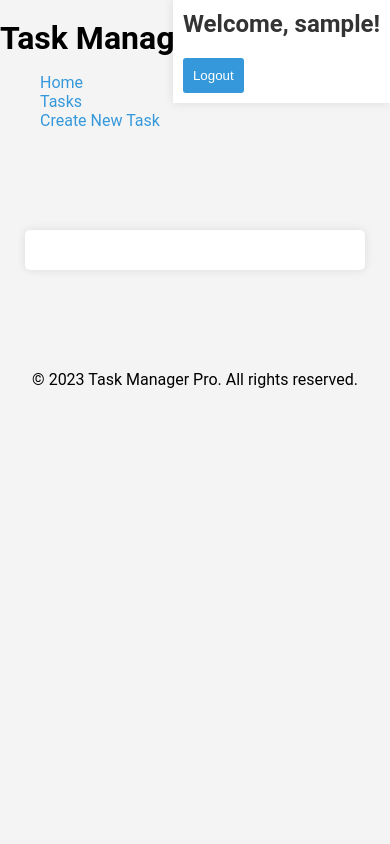
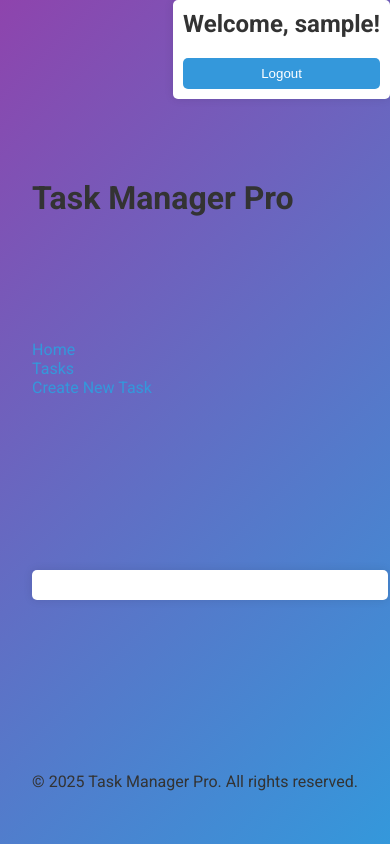
Before and after one commit to baldez300/Task-Management-Web-App, a Flask app: page / in a window 390 px wide. Run offline with Flask 3, Linux system fonts and the light colour scheme; the visitor is signed in with stand-in values (Sample User, id 1).

Commit message:
fix: Improve app layout and style

```diff
--- a/app/routes.py
+++ b/app/routes.py
@@ -75,8 +75,10 @@ def logout():
 
 
 @blueprint.route('/')
-@login_required
+#@login_required
 def index():
+    if not current_user.is_authenticated:
+        return redirect(url_for('app.login'))
     return render_template('index.html')
 
 
@@ -159,6 +161,7 @@ def delete_task(task_id):
         # Remove the task from the database
         db.session.delete(task)
         db.session.commit()
+        task.last_updated = datetime.utcnow()
 
         flash('Task deleted successfully!', 'success')
         return redirect(url_for('app.get_all_tasks'))
--- a/app/static/css/style.css
+++ b/app/static/css/style.css
@@ -1,3 +1,6 @@
+/* Import Google Font */
+@import url('https://fonts.googleapis.com/css2?family=Roboto:wght@400;500;700&display=swap');
+
 :root {
     --primary-color: #3498db;
     --hover-color: #2980b9;
@@ -5,87 +8,146 @@
     --background-color: #f4f4f4;
     --container-background-color: #fff;
     --font-family: 'Roboto', sans-serif;
+    --border-radius: 5px;
+    --box-shadow: 0 0 10px rgba(0, 0, 0, 0.1);
+    --gradient-bg: linear-gradient(135deg, #8e44ad, #3498db);
 }
 
 body, h1, h2, p, form {
     margin: 0;
     padding: 0;
+    font-family: var(--font-family);
 }
 
 body {
-    font-family: var(--font-family);
-    background-color: var(--background-color);
+    background: var(--gradient-bg);
+    color: var(--text-color);
+    display: grid;
+    justify-content: center;
+    align-items: center;
+    height: 100vh;
+    margin: 0px;
 }
 
 .container {
-    width: 18.75rem;
-    margin: 6.25rem auto;
+    max-width: 400px;
+    width: 100%;
+    margin: 20px;
     background-color: var(--container-background-color);
-    padding: 1.25rem;
-    border-radius: 0.3125rem;
-    box-shadow: 0 0 0.625rem rgba(0, 0, 0, 0.1);
+    padding: 30px;
+    border-radius: var(--border-radius);
+    box-shadow: var(--box-shadow);
+    animation: fadeIn 1s ease-in-out;
+    display: flex;
+    flex-direction: column;
+    align-items: center;
+}
+
+@keyframes fadeIn {
+    from {
+        opacity: 0;
+        transform: translateY(-20px);
+    }
+    to {
+        opacity: 1;
+        transform: translateY(0);
+    }
 }
 
 h2 {
     text-align: center;
     color: var(--text-color);
+    margin-bottom: 20px;
 }
 
 form {
-    margin-top: 1.25rem;
+    width: 100%;
+    margin-top: 20px;
+    display: flex;
+    flex-direction: column;
+    align-items: center;
 }
 
 ul {
     list-style: none;
+    padding: 0;
 }
 
 label {
     display: block;
-    margin-bottom: 0.5rem;
+    margin-bottom: 8px;
     color: #555;
+    width: 100%;
 }
 
 input {
     width: 100%;
-    padding: 0.5rem;
-    margin-bottom: 0.9375rem;
+    padding: 10px;
+    margin-bottom: 15px;
     box-sizing: border-box;
+    border: 1px solid #ccc;
+    border-radius: var(--border-radius);
+    transition: border-color 0.3s ease;
+}
+
+input:focus {
+    border-color: var(--primary-color);
+    outline: none;
 }
 
 button {
     background-color: var(--primary-color);
     color: var(--container-background-color);
-    padding: 0.625rem;
+    padding: 10px;
     border: none;
-    border-radius: 0.1875rem;
+    border-radius: var(--border-radius);
     cursor: pointer;
-    transition: background-color 0.3s ease;
+    transition: background-color 0.3s ease, transform 0.3s ease;
+    width: 100%;
 }
 
 button:hover {
     background-color: var(--hover-color);
+    transform: translateY(-2px);
 }
 
 p {
-    margin-top: 0.9375rem;
+    margin-top: 15px;
     text-align: center;
 }
 
 a {
     color: var(--primary-color);
     text-decoration: none;
-    transition: text-decoration 0.3s ease;
+    transition: text-decoration 0.3s ease, color 0.3s ease;
 }
 
 a:hover {
     text-decoration: underline;
+    color: var(--hover-color);
 }
 
 .container-logout {
     position: absolute;
     top: 0;
     right: 0;
-    padding: 0.625rem;
+    padding: 10px;
     background-color: var(--container-background-color);
-    box-shadow: 0 0 0.625rem rgba(0, 0, 0, 0.1);
+    box-shadow: var(--box-shadow);
+    border-radius: var(--border-radius);
 }
+
+@media (max-width: 768px) {
+    .container {
+        margin: 50px auto;
+        padding: 15px;
+    }
+
+    button {
+        padding: 8px;
+    }
+
+    input {
+        padding: 8px;
+    }
+}
--- a/app/templates/layout.html
+++ b/app/templates/layout.html
@@ -35,7 +35,7 @@
     </div>
 
     <footer>
-        <p>&copy; 2023 Task Manager Pro. All rights reserved.</p>
+        <p>&copy; 2025 Task Manager Pro. All rights reserved.</p>
     </footer>
 
 </body>
```
